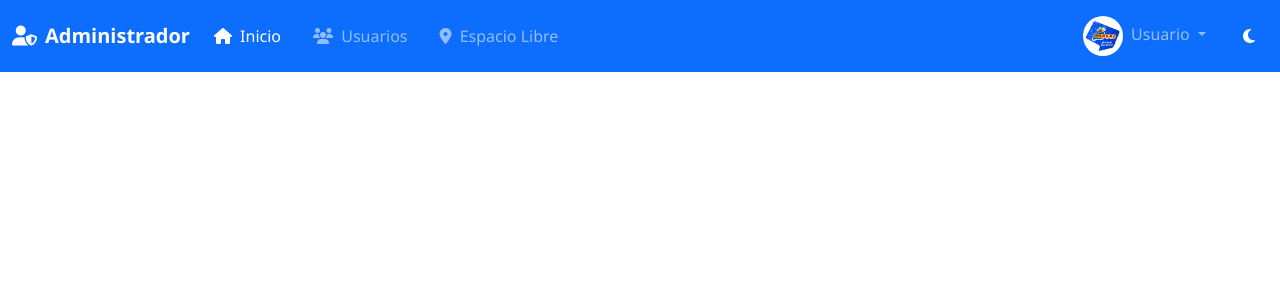
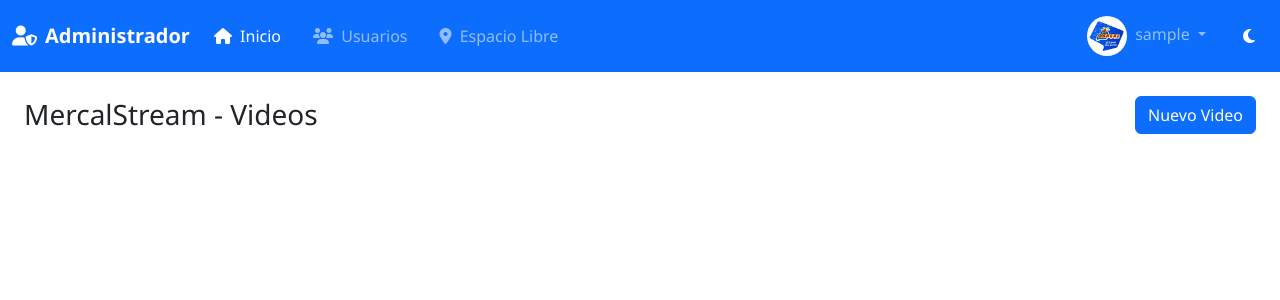
Before and after one commit to morenonavarroluis/streaming_permisos, a Django app: page /administrador in a window 1280 px wide. Shown: the top 300 px of the page. Run offline with Django 4.2, Linux system fonts and the light colour scheme; the visitor is signed in with stand-in values (Sample User, id 1); data that the repository does not hold is empty; some libraries are stand-ins or nearby versions.

Commit message:
cambios en los permisos

```diff
--- a/streaming/templates/base/dashboard.html
+++ b/streaming/templates/base/dashboard.html
@@ -21,7 +21,7 @@
 <body>
 
 
-       <nav class="navbar navbar-expand-lg navbar-dark bg-primary">
+    <nav class="navbar navbar-expand-lg navbar-dark bg-primary">
     <div class="container-fluid">
         <a class="navbar-brand me-2" href="#">
             <i class="fas fa-user-shield me-2"></i>Administrador
@@ -33,7 +33,7 @@
 
         <div class="collapse navbar-collapse" id="navbarContent">
             <ul class="navbar-nav me-auto mb-2 mb-lg-0">
-                {% if perms.auth.view_videos %}
+                {% if perms.streaming.view_videos %}
                 <li class="nav-item">
                     <a class="nav-link active" href="{% url 'administrador' %}"><i class="fas fa-home me-1"></i> Inicio</a>
                 </li>
@@ -52,7 +52,7 @@
                 <li class="nav-item dropdown">
                     <a class="nav-link dropdown-toggle" href="#" id="userDropdown" role="button" data-bs-toggle="dropdown" aria-expanded="false">
                         <img src="{% static 'img/perf.png' %}" alt="Imagen de perfil del usuario" class="rounded-circle profile-img me-1">
-                        <span class="d-none d-lg-inline">Usuario</span>
+                        <span class="d-none d-lg-inline">{{ user.username }}</span>
                     </a>
                     <ul class="dropdown-menu dropdown-menu-end" aria-labelledby="userDropdown">
                         <li><a class="dropdown-item" href="{% url 'perfil' %}"><i class="fas fa-user-circle me-2"></i> Perfil</a></li>
--- a/streaming/templates/paginas/administrador.html
+++ b/streaming/templates/paginas/administrador.html
@@ -20,10 +20,10 @@
     <main>
         <div class="container-fluid px-4">
             <div class="d-flex justify-content-between align-items-center mt-4 mb-4">
-                {% if perm.auth.view_videos %}
+                {% if perms.streaming.view_videos %}
                 <h3 class="mb-0">MercalStream - Videos</h3>
                 {% endif %}
-                {% if perm.auth.add_videos %}
+                {% if perms.streaming.add_videos %}
                 <button class="btn btn-primary" data-bs-toggle="modal" data-bs-target="#exampleModal">
                     Nuevo Video
                 </button>
@@ -33,11 +33,9 @@
 
 
             <div class="row row-cols-1 row-cols-md-2 row-cols-lg-4 g-4">
-
                 {% for video in videos %}
-
                 <div class="col">
-                   {% if perm.auth.view_videos %}
+                   {% if perms.streaming.view_videos %}
                         <div class="card h-100">
                             <video class="card-img-top" controls>
                                 <source src="{{ video.location.url }}" type="video/mp4">
@@ -51,11 +49,9 @@
                                     data-bs-target="#editarvideos{{ video.video_id }}">
                                     Editar
                                 </a>
-
                                 {% url 'eliminar_video_admin' video.video_id as ruta %}
                                 <a href="#" class="btn btn-danger"
                                     onclick="confirmarEliminar(event, '{{ruta}}')">Eliminar</a>
-
                                 <script>
                                     function confirmarEliminar(event, url) {
                                         event.preventDefault(); // Evita que el enlace navegue inmediatamente
@@ -76,17 +72,12 @@
                                         });
                                     }
                                 </script>
-
-
-
-
                             </div>
                     </div>
                     {% endif %}
                 </div>
                 {% include 'modal/editar_video.html' %}
                 {% endfor %}
-
             </div>
 
             <nav aria-label="Paginación" class="mt-4">
@@ -96,6 +87,4 @@
         </div>
     </main>
 </div>
-
-
 {% endblock %}
--- a/streaming/views.py
+++ b/streaming/views.py
@@ -14,6 +14,7 @@ from django.contrib.auth.models import User ,Group , Permission
 from django.db import transaction
 from math import log, floor
 from django.contrib.auth.decorators import permission_required
+
 
 def videos(request):
     videos = Videos.objects.all()
@@ -38,6 +39,7 @@ def inicio(request):
         form = AuthenticationForm()
         return render(request, 'paginas/login.html', {'form': form})
 
+@permission_required('streaming.view_videos', raise_exception=True)
 def administrador(request):
     videos = Videos.objects.all()
     return render(request, 'paginas/administrador.html', {'videos': videos})
```
